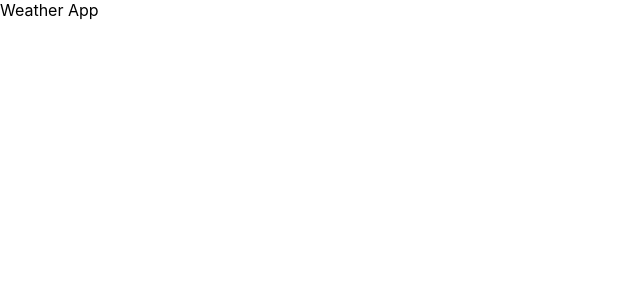
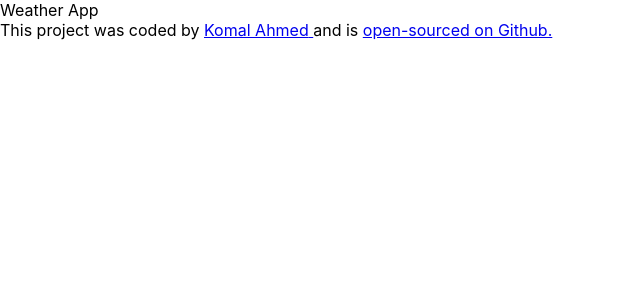
Before and after one commit to girl-codes/react-weather-app, a React (Create React App) app: page / in a window 1280 px wide. Shown: the top 300 px of the page, without its empty margins (0-640 px from the left). Built offline with nearby package versions, Linux system fonts and the light colour scheme.

Commit message:
Added GitHub account and repo URL

```diff
--- a/src/App.js
+++ b/src/App.js
@@ -3,5 +3,27 @@
 import "./App.css";
 
 export default function App() {
-  return <div className="App">Weather App</div>;
+  return (
+    <div className="App">
+      Weather App
+      <footer>
+        This project was coded by{" "}
+        <a
+          href="https://github.com/girl-codes"
+          target="_blank"
+          rel="noreferrer"
+        >
+          Komal Ahmed{" "}
+        </a>
+        and is{" "}
+        <a
+          href="https://github.com/girl-codes/react-weather-app"
+          target="_blank"
+          rel="noreferrer"
+        >
+          open-sourced on Github.
+        </a>
+      </footer>
+    </div>
+  );
 }
```
